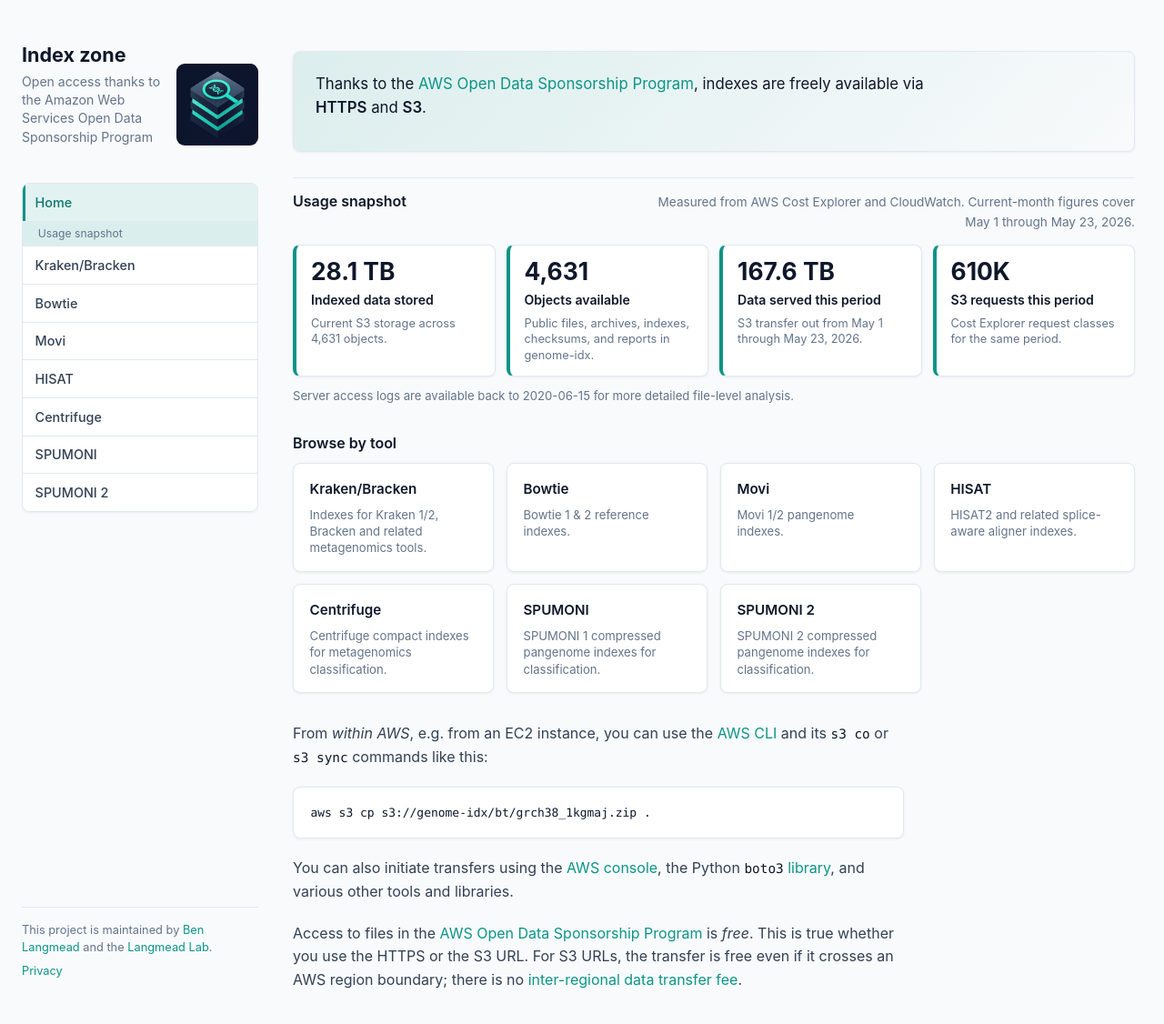
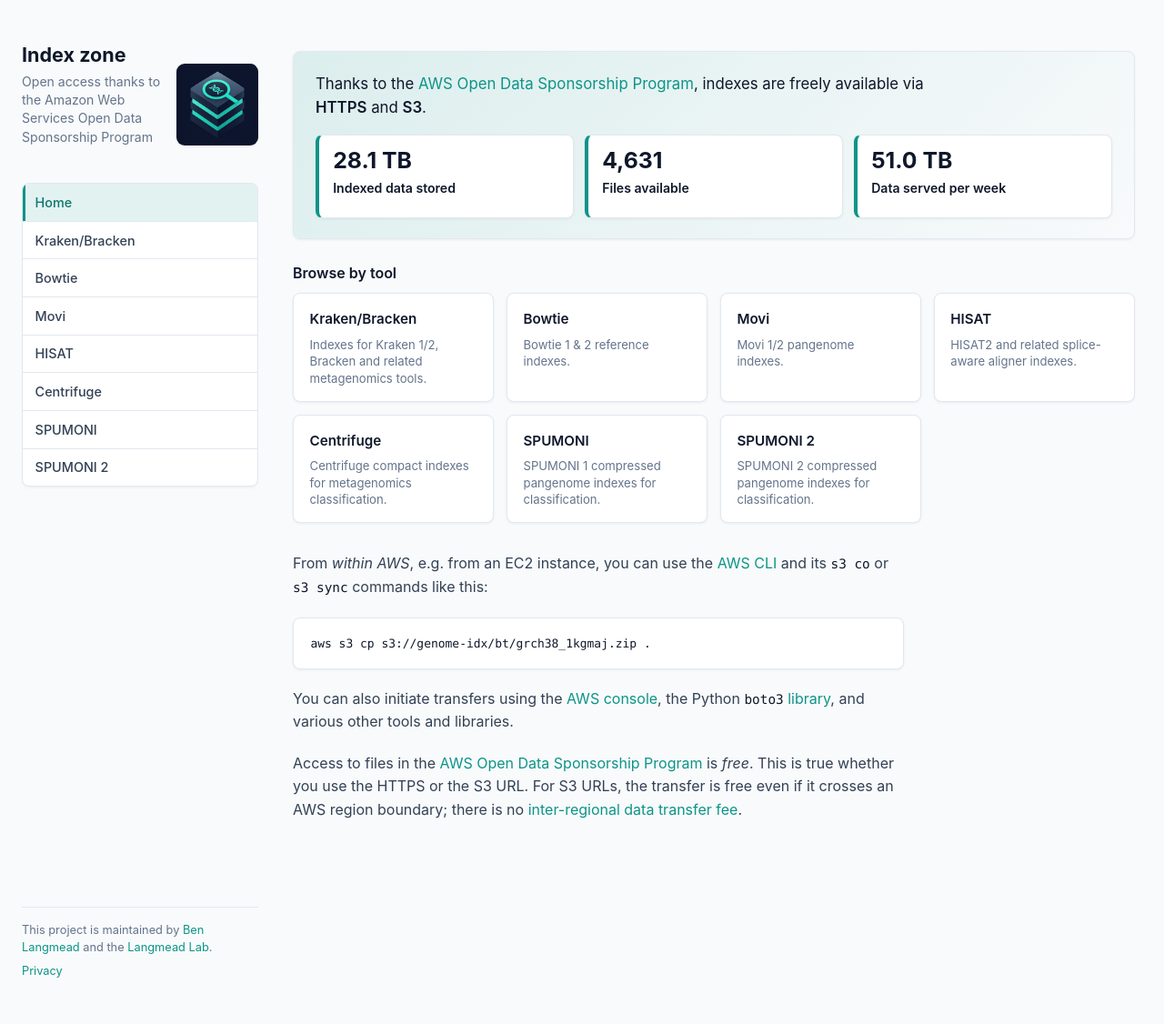
Before and after one commit to BenLangmead/aws-indexes, a Jekyll site: the page built from docs/index.md, in a window 1280 px wide and 1158 px high. Shown: the top 1126 px of the window at 91% size. Built offline with Jekyll 4.4.1, drawn with Linux system fonts in a browser that asks for light colours; our own code applies the rules of GitHub Pages for plain Markdown files; a script that is not in the unit is left out.

Commit message:
Fold usage cards into homepage intro

```diff
--- a/docs/assets/css/styles.css
+++ b/docs/assets/css/styles.css
@@ -407,6 +407,35 @@
   margin: 0 0 0.75rem;
   max-width: var(--content-max);
 }
+.home-usage-grid {
+  display: grid;
+  grid-template-columns: repeat(auto-fit, minmax(170px, 1fr));
+  gap: 0.75rem;
+  margin-top: 1rem;
+}
+.home-usage-card {
+  min-height: 5.75rem;
+  padding: 0.85rem 0.95rem;
+  background: var(--bg-card);
+  border: 1px solid var(--border);
+  border-left: 4px solid var(--accent);
+  border-radius: var(--radius);
+  box-shadow: var(--shadow);
+}
+.home-usage-value {
+  display: block;
+  font-size: 1.55rem;
+  line-height: 1.1;
+  color: var(--text-heading);
+  font-weight: 700;
+}
+.home-usage-label {
+  display: block;
+  margin-top: 0.35rem;
+  color: var(--text-heading);
+  font-size: 0.88rem;
+  font-weight: 600;
+}
 .home-bucket {
   margin: 0;
   font-size: 0.95rem;
@@ -416,70 +445,6 @@
   padding: 0.15rem 0.45rem;
   border-radius: 4px;
   border: 1px solid var(--border);
-}
-.usage-highlights {
-  margin: 0 0 2rem;
-  padding: 1rem 0 0;
-  border-top: 1px solid var(--border);
-}
-.usage-highlights-header {
-  display: flex;
-  align-items: baseline;
-  justify-content: space-between;
-  gap: 1rem;
-  margin-bottom: 0.85rem;
-}
-.usage-highlights-header h2 {
-  margin: 0;
-  font-size: 1rem;
-}
-.usage-highlights-header p {
-  margin: 0;
-  max-width: 34rem;
-  color: var(--text-muted);
-  font-size: 0.85rem;
-  text-align: right;
-}
-.usage-highlight-grid {
-  display: grid;
-  grid-template-columns: repeat(auto-fit, minmax(170px, 1fr));
-  gap: 0.75rem;
-}
-.usage-highlight {
-  min-height: 8.25rem;
-  padding: 0.9rem 1rem;
-  background: var(--bg-card);
-  border: 1px solid var(--border);
-  border-left: 4px solid var(--accent);
-  border-radius: var(--radius);
-  box-shadow: var(--shadow);
-}
-.usage-highlight-value {
-  display: block;
-  font-size: 1.65rem;
-  line-height: 1.1;
-  color: var(--text-heading);
-  font-weight: 700;
-}
-.usage-highlight-label {
-  display: block;
-  margin-top: 0.35rem;
-  color: var(--text-heading);
-  font-size: 0.88rem;
-  font-weight: 600;
-}
-.usage-highlight-detail {
-  display: block;
-  margin-top: 0.35rem;
-  color: var(--text-muted);
-  font-size: 0.8rem;
-  line-height: 1.35;
-}
-.usage-highlight-note {
-  margin: 0.65rem 0 0;
-  max-width: var(--content-max);
-  color: var(--text-muted);
-  font-size: 0.82rem;
 }
 .tool-grid-heading {
   font-size: 1rem;
@@ -614,13 +579,6 @@
     padding: 1.25rem 0;
     margin: 0 0 1.25rem;
   }
-  .usage-highlights-header {
-    display: block;
-  }
-  .usage-highlights-header p {
-    margin-top: 0.35rem;
-    text-align: left;
-  }
 }
 @media print, screen and (max-width: 720px) {
   body {
--- a/docs/index.md
+++ b/docs/index.md
@@ -1,28 +1,19 @@
 <div class="home-hero">
+  {% assign usage = site.data.usage_highlights %}
   <p class="home-lead">
     Thanks to the <a href="https://aws.amazon.com/opendata/public-datasets/">AWS Open Data Sponsorship Program</a>, indexes are freely available via <strong>HTTPS</strong> and <strong>S3</strong>.
   </p>
-</div>
-
-{% assign usage = site.data.usage_highlights %}
-{% if usage.cards %}
-<section class="usage-highlights" aria-labelledby="usage-highlights-heading">
-  <div class="usage-highlights-header">
-    <h2 id="usage-highlights-heading">Usage snapshot</h2>
-    <p>Measured from AWS Cost Explorer and CloudWatch. Current-month figures cover {{ usage.period.label }}.</p>
-  </div>
-  <div class="usage-highlight-grid">
-    {% for card in usage.cards %}
-    <div class="usage-highlight">
-      <span class="usage-highlight-value">{{ card.value }}</span>
-      <span class="usage-highlight-label">{{ card.label }}</span>
-      <span class="usage-highlight-detail">{{ card.detail }}</span>
+  {% if usage.site_cards %}
+  <div class="home-usage-grid">
+    {% for card in usage.site_cards %}
+    <div class="home-usage-card">
+      <span class="home-usage-value">{{ card.value }}</span>
+      <span class="home-usage-label">{{ card.label }}</span>
     </div>
     {% endfor %}
   </div>
-  <p class="usage-highlight-note">Server access logs are available back to {{ usage.first_known_log_date }} for more detailed file-level analysis.</p>
-</section>
-{% endif %}
+  {% endif %}
+</div>
 
 <h2 class="tool-grid-heading">Browse by tool</h2>
 <div class="tool-grid">
```
Also changed, not shown: docs/_data/usage_highlights.json (+17 -2 lines), 2 other files.
